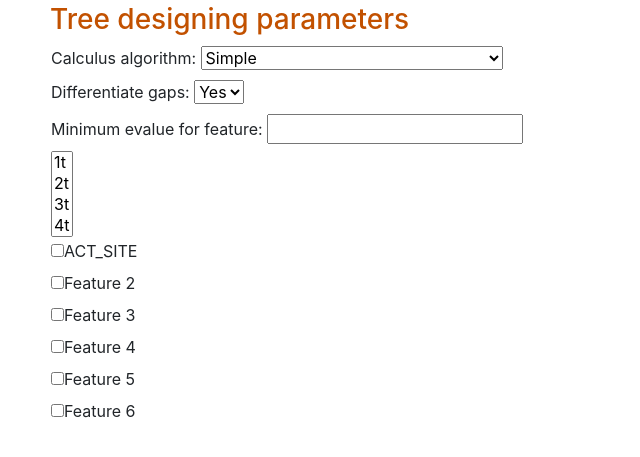
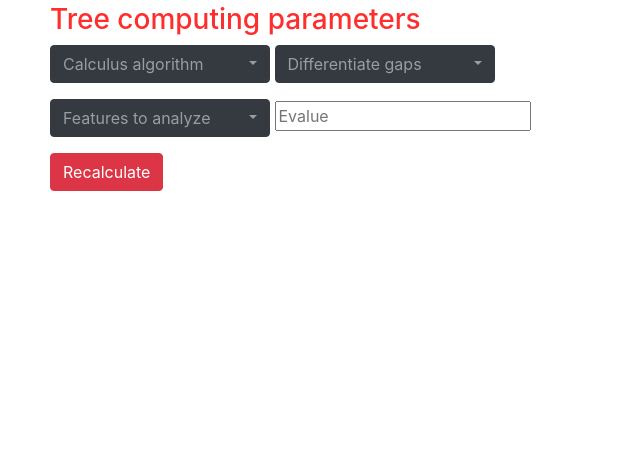
Before and after one commit to seviru/fmp_web_design, a Django app: template tree_analyzer/templates/tree_analyzer/cluster_list.html in a window 1280 px wide. Shown: the part 49-506 px from the top of the page, without its empty margins (0-640 px from the left). Run offline with Django 3.2, Linux system fonts and the light colour scheme; the template is opened without the code that fills it: most values are stand-ins (such as "Sample title", 1, 10 or a date in 2020); some libraries are stand-ins or nearby versions.

Commit message:
Now tree parameters have a better appearance

```diff
--- /dev/null
+++ b/tree_analyzer/config.py
@@ -0,0 +1 @@
+sdfsdfsdf
--- a/tree_analyzer/static/css/tree_analyzer.css
+++ b/tree_analyzer/static/css/tree_analyzer.css
@@ -1,13 +1,7 @@
 h3{
-    color: #C25100;
+    color: #FE2E2E;
 }
 
 body {
     padding-left: 50px;
 }
-
-.page-header {
-    background-color: #C25100;
-    margin-top: 0;
-    padding: 20px 20px 20px 40px;
-}
--- a/tree_analyzer/templates/tree_analyzer/base.html
+++ b/tree_analyzer/templates/tree_analyzer/base.html
@@ -8,12 +8,18 @@
     <title>Tree analyzer: An online application to analyze phylogenomic proximity branches given a functional annotation.</title>
     <meta charset="utf-8">
     <meta name="viewport" content="width=device-width, initial-scale=1, shrink-to-fit=no">
+    <link rel="stylesheet" href="{% static 'css/tree_analyzer.css' %}">
     <link rel="stylesheet" href="https://stackpath.bootstrapcdn.com/bootstrap/4.5.0/css/bootstrap.min.css" integrity="sha384-9aIt2nRpC12Uk9gS9baDl411NQApFmC26EwAOH8WgZl5MYYxFfc+NcPb1dKGj7Sk" crossorigin="anonymous">
-    <link rel="stylesheet" href="{% static 'css/tree_analyzer.css' %}">
+    <link rel="stylesheet" href="https://cdn.jsdelivr.net/npm/bootstrap-select@1.13.14/dist/css/bootstrap-select.min.css">
     <script src="https://code.jquery.com/jquery-3.5.1.slim.min.js" integrity="sha384-DfXdz2htPH0lsSSs5nCTpuj/zy4C+OGpamoFVy38MVBnE+IbbVYUew+OrCXaRkfj" crossorigin="anonymous"></script>
     <script src="https://cdn.jsdelivr.net/npm/popper.js@1.16.0/dist/umd/popper.min.js" integrity="sha384-Q6E9RHvbIyZFJoft+2mJbHaEWldlvI9IOYy5n3zV9zzTtmI3UksdQRVvoxMfooAo" crossorigin="anonymous"></script>
     <script src="https://stackpath.bootstrapcdn.com/bootstrap/4.5.0/js/bootstrap.min.js" integrity="sha384-OgVRvuATP1z7JjHLkuOU7Xw704+h835Lr+6QL9UvYjZE3Ipu6Tp75j7Bh/kR0JKI" crossorigin="anonymous"></script>
     <script src="https://cdn.jsdelivr.net/npm/vue/dist/vue.js"></script>
+    <script src="https://cdnjs.cloudflare.com/ajax/libs/bootstrap-select/1.13.1/js/bootstrap-select.min.js"></script>
+    <style>
+    /* Chrome, Safari, Edge, Opera */input::-webkit-outer-spin-button, input::-webkit-inner-spin-button {-webkit-appearance: none; margin: 0;}
+    /* Firefox */input[type=number] {-moz-appearance: textfield;}
+    </style>
   </head>
 
   <body>
--- a/tree_analyzer/templates/tree_analyzer/cluster_list.html
+++ b/tree_analyzer/templates/tree_analyzer/cluster_list.html
@@ -28,61 +28,32 @@
 
     Vue.component("tree-parameters", {template:`
     <div id="tree-parameters">
-        <table>
-            <thead>
-                <h3>Tree designing parameters</h3>
-            </thead>
-            <tbody>
-                <tr>
-                    <td>
-                        <label for="calculus_algorithm">Calculus algorithm:</label>
-                        <select name="calculus_algorithm" id="calculus_algorithm">
-                            <option value="simple">Simple</option>
-                            <option value="all_vs_all">All vs All</option>
-                            <option value="simple_wa">Simple (whole annotation)</option>
-                            <option value="all_vs_all_wa">All vs All (whole annotation)</option>
-                            <option value="all_vs_all_means">All vs All (means)</option>
-                            <option value="all_vs_all_means_wa">All vs All (means + whole annotation)</option>
-                        </select>
-                    </td>
-                </tr>
-                <tr>
-                    <td>
-                        <label for="differentiate_gaps">Differentiate gaps:</label>
-                        <select name="differentiate_gaps" id="differentiate_gaps">
-                            <option value="Y">Yes</option>
-                            <option value="N">No</option>
-                        </select>
-                    </td>
-                </tr>
-                <tr>
-                    <td>
-                        <label for="min_evalue">Minimum evalue for feature:</label>
-                        <input type="number" id="evalue" step=any>
-                    </td>
-                </tr>
-                <tr>
-                    <td>
-                        <select id="feature-selection" multiple>
-                            <option value="1">1t</option>
-                            <option value="2">2t</option>
-                            <option value="3">3t</option>
-                            <option value="4">4t</option>
-                            <option value="5">5t</option>
-                            <option value="6">6t</option>
-                        </select>
-                        <div class="checkbox" id="features">
-                            <label><input type="checkbox" value="feature1">ACT_SITE</label><br>
-                            <label><input type="checkbox" value="feature2">Feature 2</label><br>
-                            <label><input type="checkbox" value="feature3">Feature 3</label><br>
-                            <label><input type="checkbox" value="feature4">Feature 4</label><br>
-                            <label><input type="checkbox" value="feature5">Feature 5</label><br>
-                            <label><input type="checkbox" value="feature6">Feature 6</label><br>
-                        </div>
-                    </td>
-                </tr>
-            </tbody>
-        </table>
+    <h3>Tree computing  parameters</h3>
+        <form>
+            <div class="form-group">
+                <select class="selectpicker" title="Calculus algorithm" data-header="Calculus algorithm" data-style="btn btn-dark dropdown-toggle">
+                    <option>Simple</option>
+                    <option>All vs All</option>
+                    <option>All vs All (Means)</option>
+                    <option>Simple (Whole annotation)</option>
+                    <option>All vs All (Whole annotation)</option>
+                    <option>All vs All (Means + Whole annotation)</option>
+                </select>
+                <select class="selectpicker" title="Differentiate gaps" data-header="Differentiate gaps" data-style="btn btn-dark dropdown-toggle">
+                    <option>Yes</option>
+                    <option>No</option>
+                </select>
+            </div>
+            <div class="form-group">
+                <select class="selectpicker" multiple title="Features to analyze" data-header="Features to analyze" data-style="btn btn-dark dropdown-toggle">
+                        <option>Mustard</option>
+                        <option>Ketchup</option>
+                        <option>Barbecue</option>
+                </select>
+                <input type="number" id="evalue" step=any placeholder="Evalue">
+            </div>
+            <button type="submit" class="btn btn-danger">Recalculate</button>
+        </form>
     </div>
     `})
 
```
